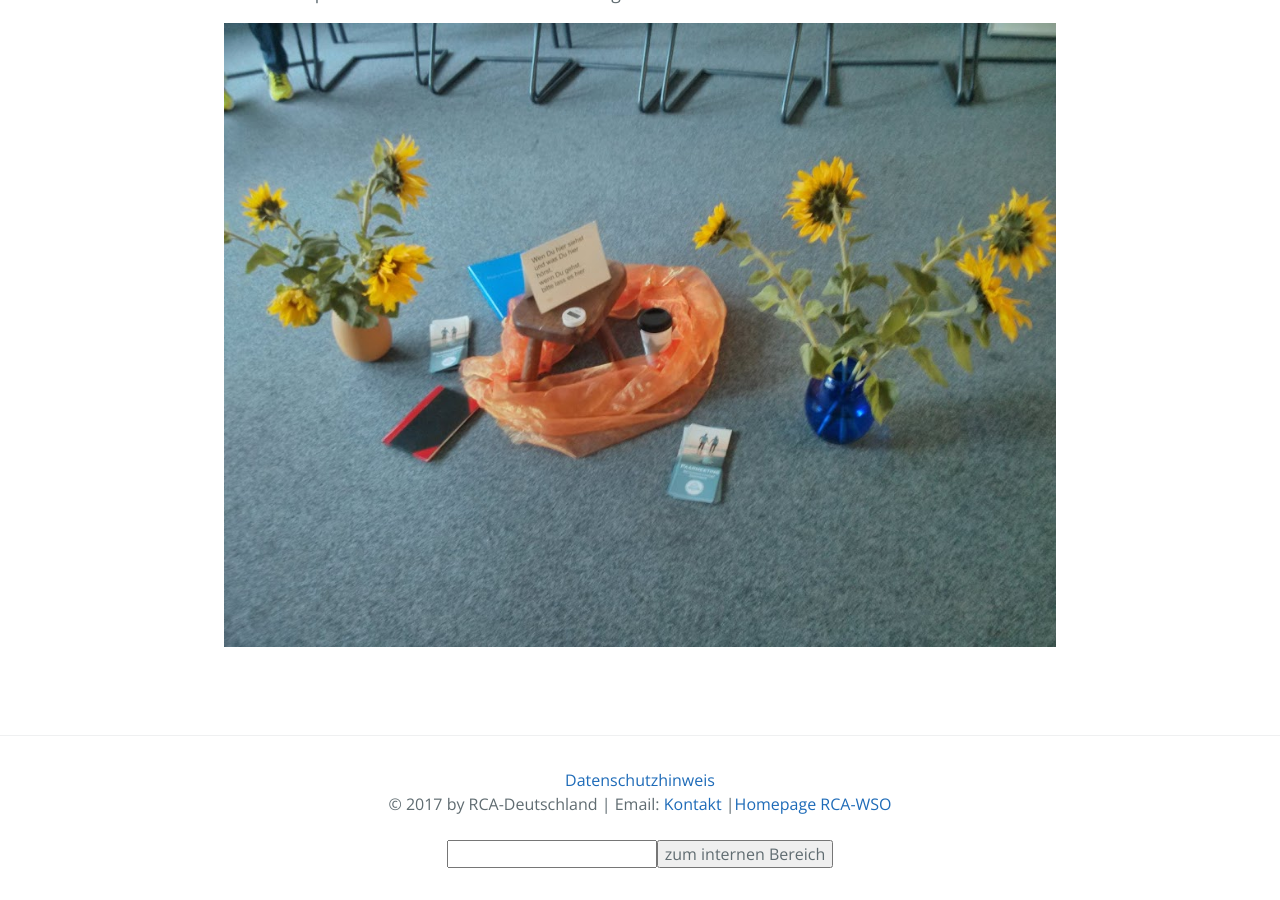
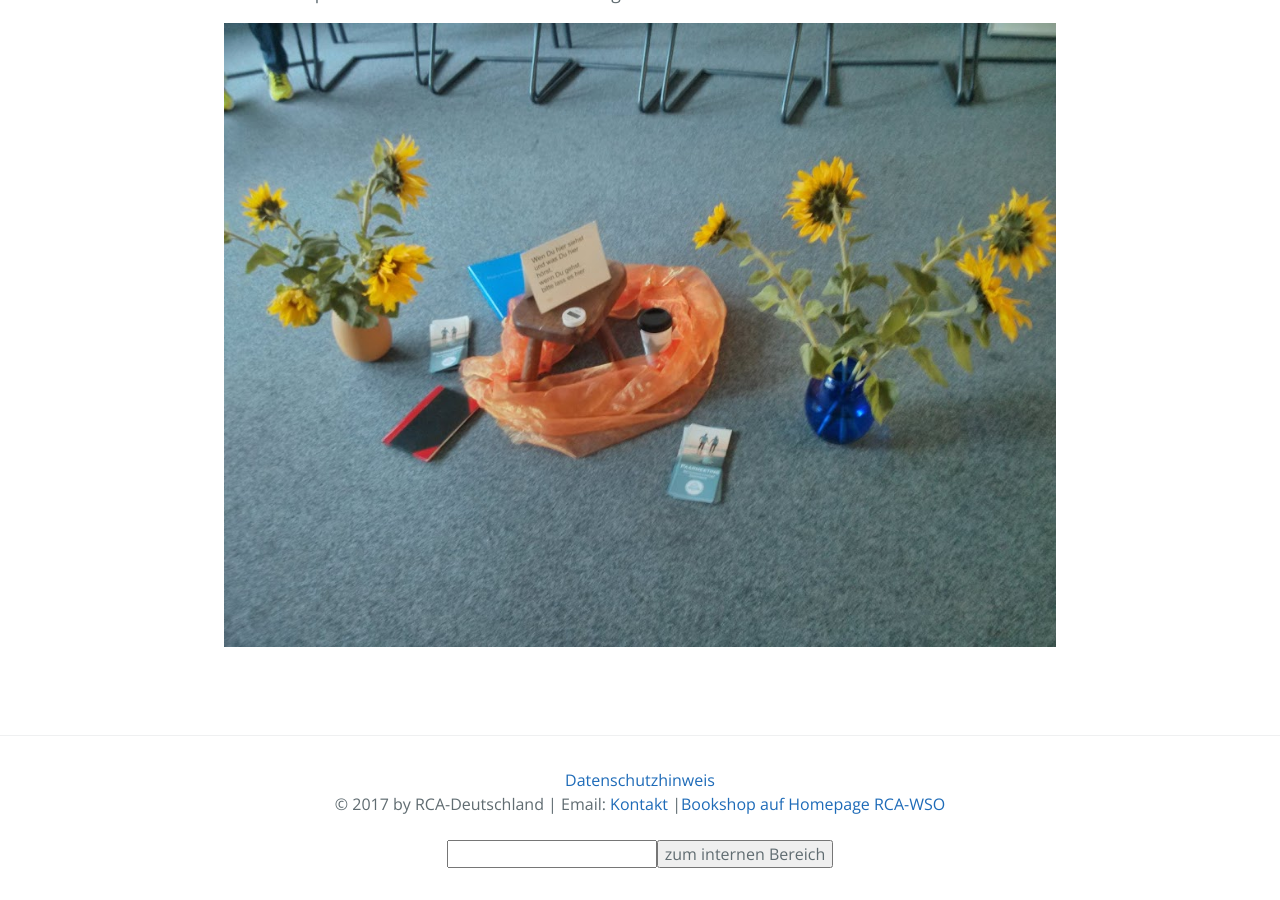
Before and after one commit to rcadeutschland/rcadeutschland.github.io, a Jekyll site: the page built from index.html, in a window 1280 px wide and 900 px high, scrolled down 1946 px. Built offline with Jekyll 4.4.1, drawn with Linux system fonts in a browser that asks for light colours.

Commit message:
Update default.html

```diff
--- a/_layouts/default.html
+++ b/_layouts/default.html
@@ -36,7 +36,7 @@
     <section class="site-footer">
       <div><a href="/datenschutz">Datenschutzhinweis</a></div>
       <div>&copy; 2017 by RCA-Deutschland | Email: <a href="mailto:kontakt@recovering-couples.de">Kontakt</a>
-      |<a href="https://www.recovering-couples.org">Homepage RCA-WSO</a></div>
+      |<a href="https://recovering-couples.org/rca-shop/books/">Bookshop auf Homepage RCA-WSO</a></div>
       <br><form id="rcahidden">
         <input type="text" id="rcapw"><input type="submit" value="zum internen Bereich" id="rcasubmit">
         <script
```
